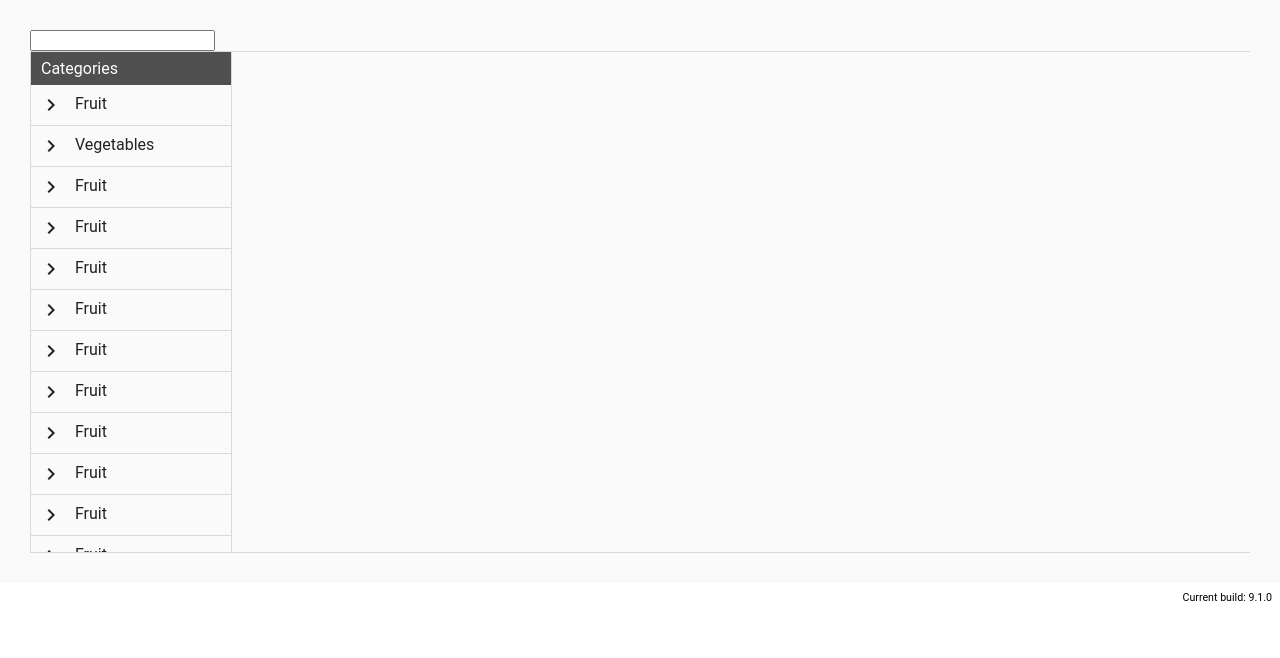
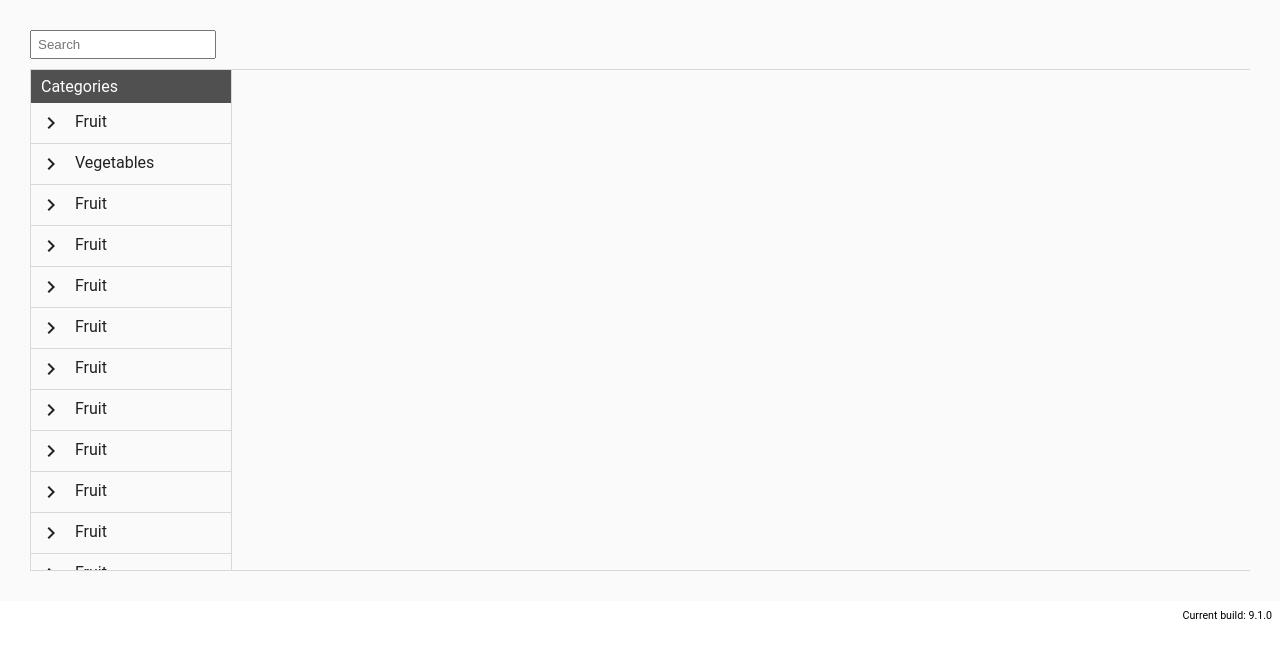
Before and after one commit to Abul4u/angular-amaterial-nested-tree-03-03-2020, an Angular app: page / in a window 1280 px wide. Shown: the top 658 px of the page. Built offline with nearby package versions, Linux system fonts and the light colour scheme.

Commit message:
Search Terms & Reset the current child or parent Array

```diff
--- a/src/app/cdk-tree-nested-example.css
+++ b/src/app/cdk-tree-nested-example.css
@@ -15,6 +15,12 @@
 .example-tree-node .example-tree-node {
   padding-left: 40px;
 } */
+
+.search{
+  margin: 0 0 10px;
+  padding: 5px 6px;
+  width: 186px;
+}
 
 .main-tree-section{
   position: relative;
--- a/src/app/cdk-tree-nested-example.html
+++ b/src/app/cdk-tree-nested-example.html
@@ -1,4 +1,4 @@
-<input type="text" (input)="filter($event.target.value)">
+<input type="text" class="search" placeholder="Search" (input)="filter($event.target.value)">
 <div class="main-tree-section">
 
 	<div class="tree-section">
@@ -10,7 +10,7 @@
 			<cdk-nested-tree-node *cdkTreeNodeDef="let node" class="child-div">
 				<!-- use a disabled button to provide padding for tree leaf -->
 				<ng-container *ngIf="node.isVisible">
-					<div class="tree-nodes-div" [class.radio-selected]="selectRadio.checked">
+					<div class="tree-nodes-div" [class.radio-selected]="selectRadio.checked" (click)="onParent(node)">
             <button mat-icon-button disabled></button>
 						<mat-radio-button #selectRadio>{{node.name}}</mat-radio-button>
 					</div>
--- a/src/app/cdk-tree-nested-example.ts
+++ b/src/app/cdk-tree-nested-example.ts
@@ -420,6 +420,7 @@ export class CdkTreeNestedExample {
     return !!node.children && node.children.length > 0;
   };
 
+  searchTermsText: string;
   isParentNode: boolean = false;
   selectedNode: FoodNode;
   selectedNodeIndex: number | undefined = 0;
@@ -438,6 +439,9 @@ export class CdkTreeNestedExample {
       } else {
         this.treeControl.collapse(node);
         this.isParentNode = false;
+        if(!this.searchTermsText){
+          this.filter('');
+        }
       }
       return;
     }
@@ -476,7 +480,7 @@ export class CdkTreeNestedExample {
     if (parentNodes) {
       parentNodes.forEach((nodeItem: FoodNode) => {
         if (nodeItem !== node) {
-          this.treeControl.collapse(nodeItem);
+          this.treeControl.collapseDescendants(nodeItem);
         } else {
           const isExpanded = this.treeControl.isExpanded(node);
           if (!isExpanded) {
@@ -484,6 +488,9 @@ export class CdkTreeNestedExample {
           } else {
             this.selectedNode = parentNode;
             this.treeControl.collapse(node);
+            if(!this.searchTermsText){
+              this.filter('');
+            }
           }
         }
       });
@@ -491,6 +498,7 @@ export class CdkTreeNestedExample {
   }
 
   filter(searchTerms: string) {
+    this.searchTermsText = searchTerms;
     let parentNode = this.isParentNode
       ? this.selectedNode.children
       : this.dataSource;
```
